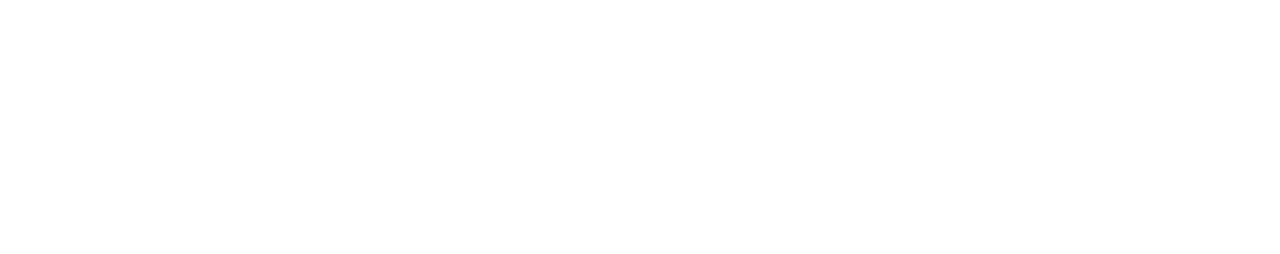
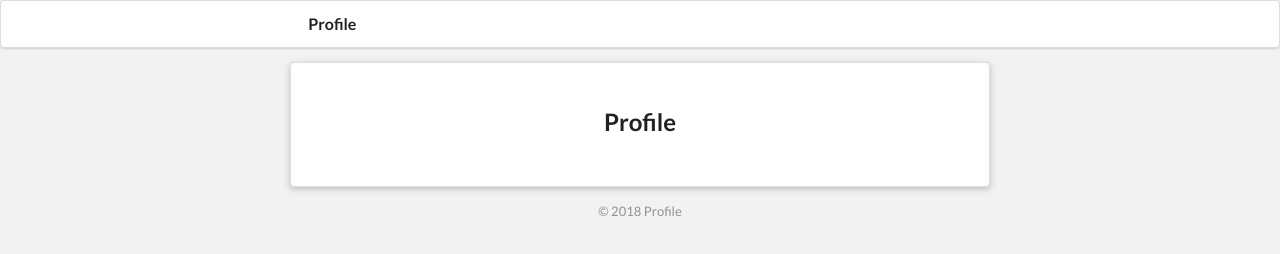
Before and after one commit to skmt1111/profile, a plain HTML site: page index.html in a window 1280 px wide. Drawn offline with nearby package versions, Linux system fonts and the light colour scheme.

Commit message:
add file '

```diff
--- /dev/null
+++ b/app.css
@@ -0,0 +1,7 @@
+body {
+  background-color: #f2f2f2;
+}
+
+.center {
+  text-align: center;
+}
--- a/index.html
+++ b/index.html
@@ -4,10 +4,29 @@
     <meta charset="utf-8" />
     <title>profile</title>
     <link rel="stylesheet" href="https://cdn.jsdelivr.net/npm/semantic-ui@2.3.1/dist/semantic.min.css">
+    <link rel="stylesheet" href="app.css">
     <script src="https://cdnjs.cloudflare.com/ajax/libs/jquery/3.3.1/jquery.min.js"></script>
     <script src="https://cdn.jsdelivr.net/npm/semantic-ui@2.3.1/dist/semantic.min.js"></script>
+    <script src="app.js"></script>
+    <meta name="viewport" content="width=device-width, initial-scale=1">
 </head>
 <body>
-
+  <div class="ui borderless main menu">
+    <div class="ui text container">
+      <a class="header item" href="">
+        Profile
+      </a>
+    </div>
+  </div>
+  <div class="ui raised very padded text container segment">
+    <h2 class="ui header center">Profile</h2>
+  </div>
+  <div class="center">
+  <div class="ui horizontal small divided link list">
+    <a class="item" href="">
+      © 2018 Profile
+    </a>
+  </div>
+</div>
 </body>
 </html>
```
Also changed, not shown: app.js (added).
